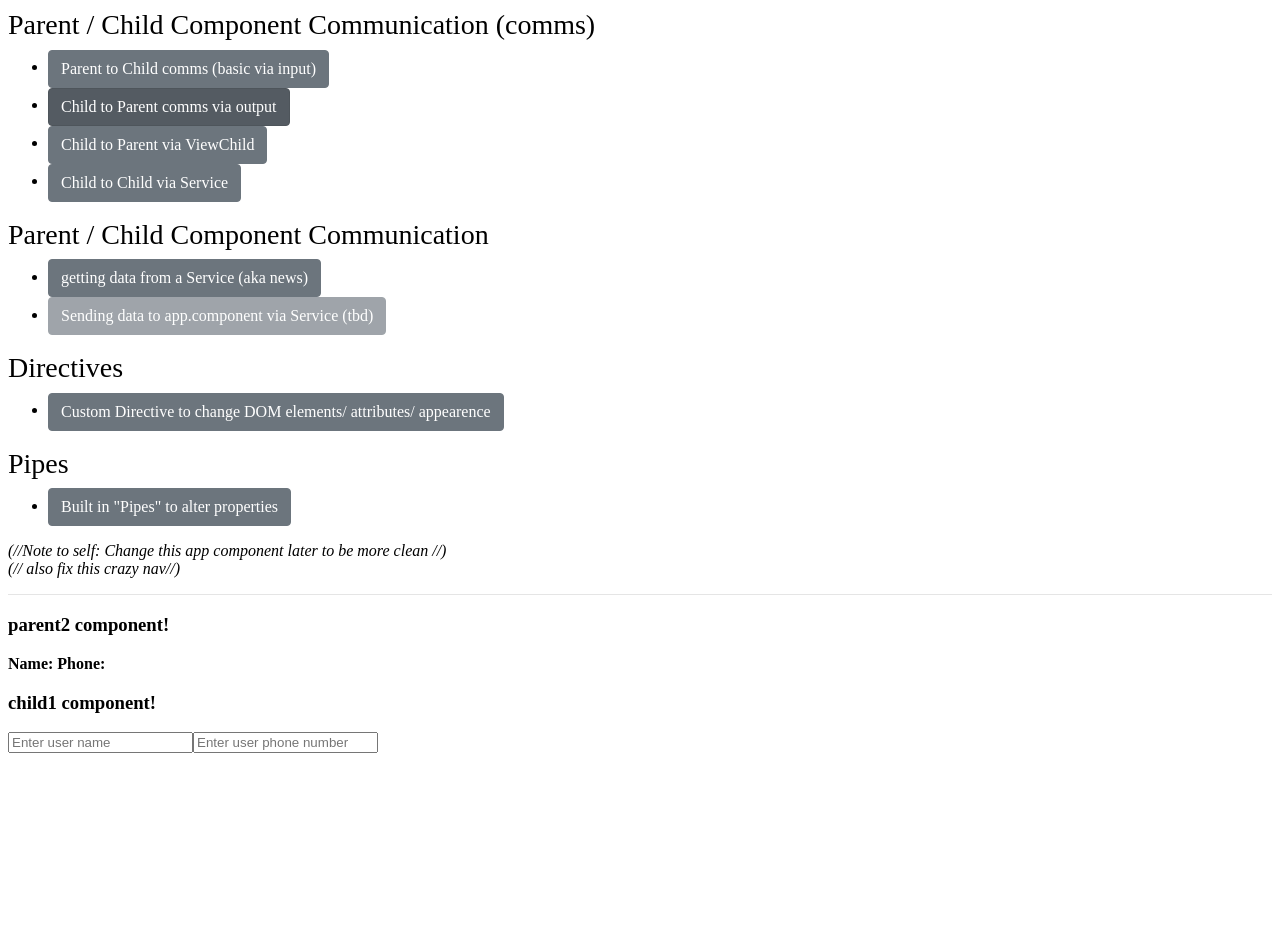
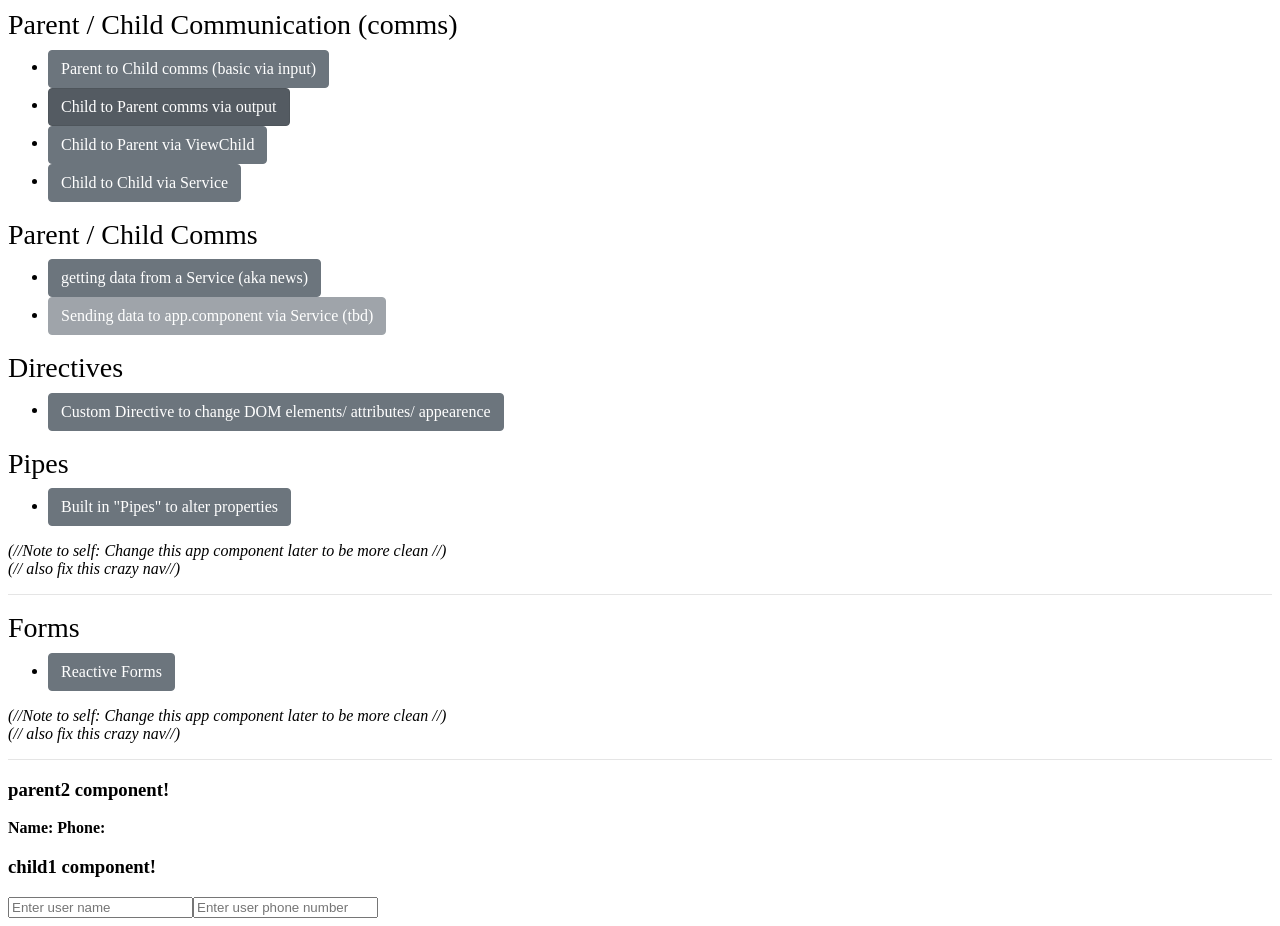
Before and after one commit to subliminalvisions/angular-basic-concepts, an Angular app: page /child-up in a window 1280 px wide. Before the commit the page ends 800 px from the top, so only its background shows below. Built offline with nearby package versions, Linux system fonts and the light colour scheme.

Commit message:
first add of reactive forms testing

```diff
--- a/src/app/app-routing.module.ts
+++ b/src/app/app-routing.module.ts
@@ -7,7 +7,7 @@ import {Parent2Component} from './component-communication/childToParent/parent2/
 import { Parentv5Component } from './childToChildviaService/parentv5/parentv5.component';
 import { DirectiveExampleComponent } from './custom-directives/directive-example/directive-example.component';
 import { PipeExamplesComponent } from './pipes/pipe-examples/pipe-examples.component';
-
+import { ReactiveFormsComponent } from './forms/reactive-forms/reactive-forms.component';
 
 const routes: Routes = [
   {path:'news', component: NewsComponent},
@@ -17,6 +17,7 @@ const routes: Routes = [
   {path: 'child-to-child', component: Parentv5Component},
   {path: 'directive-example', component: DirectiveExampleComponent},
   {path: 'pipe-examples1', component: PipeExamplesComponent},
+  {path:'forms', component: ReactiveFormsComponent}
   // {path: 'data-to-service', component: dataToServiceParentComponent},
 ];
 @NgModule({
--- a/src/app/app.component.html
+++ b/src/app/app.component.html
@@ -1,5 +1,5 @@
 
-<h3>Parent / Child Component Communication (comms)</h3>
+<h3>Parent / Child Communication (comms)</h3>
 <ul>
     <li><a routerLink="/parent-down" routerLinkActive="active" type="button" class="btn btn-secondary">Parent to Child comms (basic via input)</a></li>
     <li><a routerLink="/child-up" routerLinkActive="active" type="button" class="btn btn-secondary">Child to Parent comms via output</a></li>
@@ -7,7 +7,7 @@
     <li><a routerLink="/child-to-child" routerLinkActive="active" type="button" class="btn btn-secondary">Child to Child via Service </a></li>
 </ul>
 
-<h3>Parent / Child Component Communication</h3>
+<h3>Parent / Child Comms</h3>
 <ul>
     <li><a routerLink="/news" routerLinkActive="active" type="button" class="btn btn-secondary">getting data from a Service (aka news)</a></li>
     <li><a routerLink="/data-to-service" routerLinkActive="active" type="button" class="btn btn-secondary disabled">Sending data to app.component via Service (tbd) </a></li>
@@ -29,4 +29,15 @@
 </i></p>
 
 <hr>
+
+<h3>Forms </h3>
+<ul>
+    <li><a routerLink="/forms" routerLinkActive="active" type="button" class="btn btn-secondary">Reactive Forms  </a></li>
+</ul>
+
+<p><i>    (//Note to self: Change this app component later to be more clean //) <br/>
+    (// also fix this crazy nav//)
+</i></p>
+
+<hr>
 <router-outlet></router-outlet>
--- a/src/app/app.module.ts
+++ b/src/app/app.module.ts
@@ -23,6 +23,7 @@ import { Parentv5Component } from './childToChildviaService/parentv5/parentv5.co
 import { HighlightDirective } from './custom-directives/highlight.directive';
 import { DirectiveExampleComponent } from './custom-directives/directive-example/directive-example.component';
 import { PipeExamplesComponent } from './pipes/pipe-examples/pipe-examples.component';
+import { ReactiveFormsComponent } from './forms/reactive-forms/reactive-forms.component';
 
 @NgModule({
   declarations: [
@@ -40,7 +41,8 @@ import { PipeExamplesComponent } from './pipes/pipe-examples/pipe-examples.compo
     Parentv5Component,
     HighlightDirective,
     DirectiveExampleComponent,
-    PipeExamplesComponent
+    PipeExamplesComponent,
+    ReactiveFormsComponent
   ],
   imports: [
     BrowserModule,
--- /dev/null
+++ b/src/app/forms/reactive-forms/reactive-forms.component.html
@@ -0,0 +1,16 @@
+<form [formGroup]="bioSection" (ngSubmit)="callingFunction()">
+
+    <label>
+      First Name:
+      <input type="text" formControlName="firstName">
+    </label>
+  <label>
+      Last Name:
+      <input type="text" formControlName="lastName">
+    </label>
+  <label>
+      Age:
+      <input type="text" formControlName="age">
+    </label>
+  <button type="submit">Submit Application</button>
+  </form>
--- /dev/null
+++ b/src/app/forms/reactive-forms/reactive-forms.component.ts
@@ -0,0 +1,21 @@
+import { Component, OnInit } from '@angular/core';
+import { FormControl, FormGroup } from '@angular/forms'
+
+@Component({
+  selector: 'app-reactive-forms',
+  templateUrl: './reactive-forms.component.html',
+  styleUrls: ['./reactive-forms.component.less']
+})
+export class ReactiveFormsComponent implements OnInit {
+  bioSection = new FormGroup({
+    firstName: new FormControl(''),
+    lastName: new FormControl(''),
+    age: new FormControl('')
+  });
+
+  constructor() { }
+
+  ngOnInit(): void {
+  }
+
+}
```
Also changed, not shown: src/app/forms/reactive-forms/reactive-forms.component.less (added), 1 other file (tests, documents, lock files or other folders).
